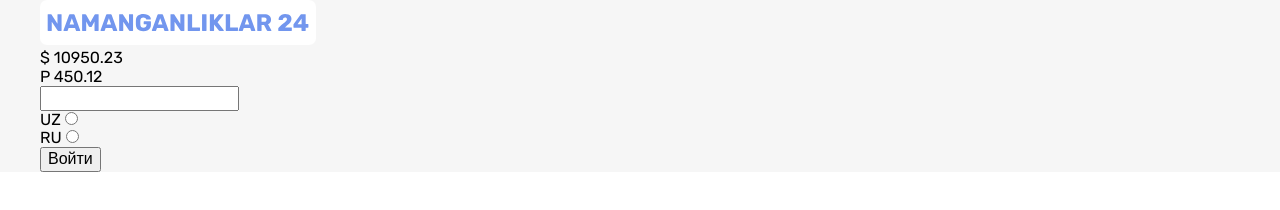
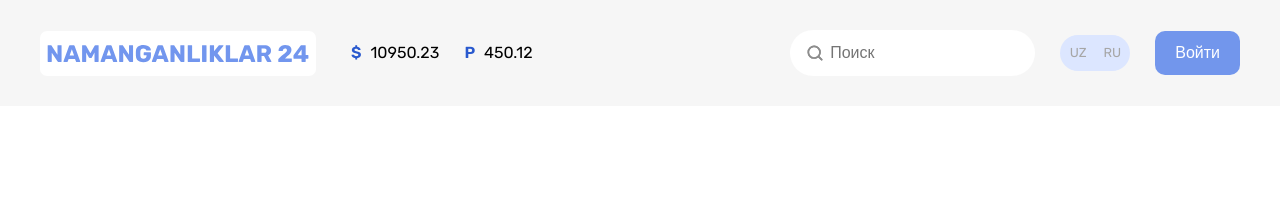
Before and after one commit to akbarjondev/nt49-naman, a plain HTML site: page index.html in a window 1280 px wide. Drawn offline with Linux system fonts and the light colour scheme.

Commit message:
Add header

```diff
--- a/index.html
+++ b/index.html
@@ -32,18 +32,36 @@
         </div>
 
         <form action="" class="header__form">
-          <input type="search" name="search" />
+          <label class="header__label-search" for="search">
+            <input
+              class="header__search"
+              type="search"
+              id="search"
+              name="search"
+              placeholder="Поиск"
+            />
+          </label>
         </form>
 
-        <form class="header__lang">
+        <form class="header__lang header__lang--active">
           <div class="header__wrapper">
-            <label for="uz">UZ</label>
-            <input type="radio" name="lang" id="uz" />
+            <input
+              class="header__radio visually-hidden"
+              type="radio"
+              name="lang"
+              id="uz"
+            />
+            <label class="header__lang-label" for="uz">UZ</label>
           </div>
 
           <div class="header__wrapper">
-            <label for="ru">RU</label>
-            <input type="radio" name="lang" id="ru" />
+            <input
+              class="header__radio visually-hidden"
+              type="radio"
+              name="lang"
+              id="ru"
+            />
+            <label class="header__lang-label" for="ru">RU</label>
           </div>
         </form>
 
--- /dev/null
+++ b/sass/_vh.scss
@@ -0,0 +1,12 @@
+.visually-hidden {
+  position: absolute;
+  white-space: nowrap;
+  width: 1px;
+  height: 1px;
+  overflow: hidden;
+  border: 0;
+  padding: 0;
+  clip: rect(0 0 0 0);
+  clip-path: inset(50%);
+  margin: -1px;
+}
--- a/sass/blocks/_header.scss
+++ b/sass/blocks/_header.scss
@@ -1,5 +1,114 @@
 @import "./../variables";
 
 .header {
+  position: fixed;
+  left: 0;
+  top: 0;
+  width: 100%;
   background-color: $main-gray;
+  padding-top: 30px;
+  padding-bottom: 30px;
+
+  &__container {
+    display: flex;
+    align-items: center;
+  }
+
+  &__image {
+    display: block;
+    width: 276px;
+    height: 45px;
+  }
+
+  &__currencies {
+    display: flex;
+    align-items: center;
+    flex-grow: 1;
+    margin-left: 35px;
+  }
+
+  &__icon {
+    font-weight: 700;
+    color: #2959ce;
+    font-size: 16px;
+    line-height: 18px;
+    display: inline-block;
+    margin-right: 5px;
+  }
+
+  &__currency:not(:last-child) {
+    margin-right: 25px;
+  }
+
+  &__label-search {
+    position: relative;
+    display: flex;
+    align-items: center;
+  }
+
+  &__label-search::before {
+    content: "";
+    position: absolute;
+    margin-left: 15px;
+    display: block;
+    width: 20px;
+    height: 20px;
+    background-image: url("./../images/lupa.svg");
+    background-repeat: no-repeat;
+    background-position: center;
+    background-size: auto;
+  }
+
+  &__search {
+    padding-top: 14px;
+    padding-bottom: 14px;
+    padding-right: 14px;
+    padding-left: 40px;
+    border-radius: 60px;
+    border: none;
+    background-color: #ffffff;
+  }
+
+  &__lang {
+    background-color: #dce6ff;
+    border-radius: 39px;
+    width: 70px;
+    margin-left: 25px;
+    margin-right: 25px;
+    display: flex;
+    padding: 3px;
+    justify-content: space-between;
+
+    &-label {
+      display: flex;
+      justify-content: center;
+      align-items: center;
+      width: 30px;
+      height: 30px;
+      border-radius: 50%;
+      font-size: 13px;
+      line-height: 12px;
+      color: #a6a6a6;
+      cursor: pointer;
+    }
+
+    &-label--active {
+      color: #000000;
+      background-color: #ffffff;
+    }
+  }
+
+  &__radio:checked + label {
+    color: #000000;
+    background-color: #ffffff;
+  }
+
+  &__login {
+    border-radius: 10px;
+    color: #ffffff;
+    padding: 13px 20px;
+    border: none;
+    cursor: pointer;
+    background-color: #7296ec;
+  }
 }
--- a/sass/main.scss
+++ b/sass/main.scss
@@ -1,4 +1,5 @@
 @use "./variables";
+@use "./vh";
 @use "./fonts";
 @use "./norm";
 
@@ -17,6 +18,7 @@ html {
 
 body {
   margin: 0;
+  margin-top: 107px;
   padding: 0;
   font-family: "Rubik", "Arial", sans-serif;
 }
```
Also changed, not shown: css/main.css, 1 other file.
